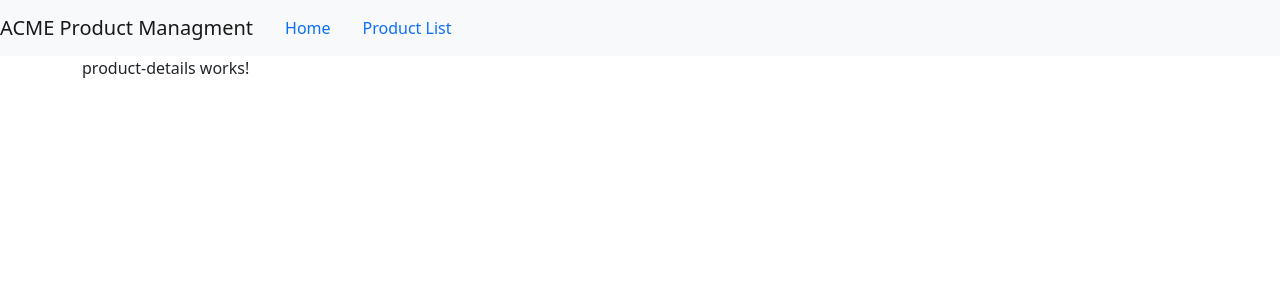
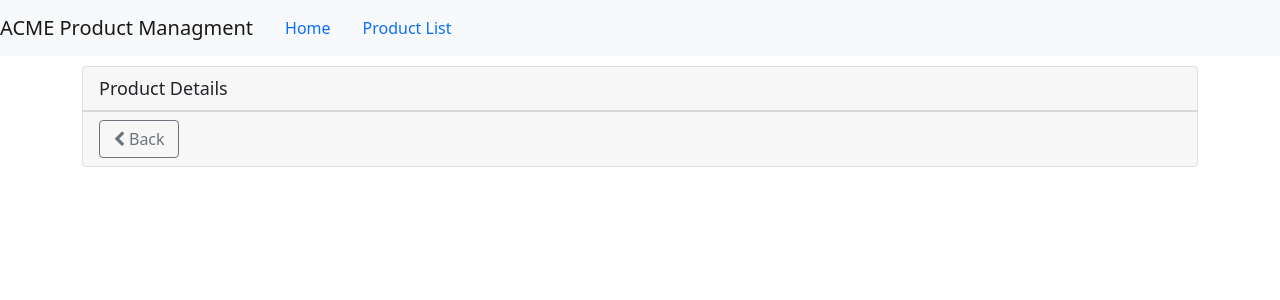
Before and after one commit to kasiakor/angular-acme, an Angular app in the folder APM/: page /products/1 in a window 1280 px wide. Shown: the top 300 px of the page. Built offline with nearby package versions, Linux system fonts and the light colour scheme.

Commit message:
activate a route with the function inside component

```diff
--- a/APM/src/app/products/product-details.component.html
+++ b/APM/src/app/products/product-details.component.html
@@ -1 +1,12 @@
-<p>product-details works!</p>
+<div class='card'>
+    <div class='card-header'>
+      {{pageTitle}}
+    </div>
+    <div class='card-footer'>
+      <button class='btn btn-outline-secondary'
+              style='width:80px'
+              (click)='onBack()'>
+        <i class='fa fa-chevron-left'></i> Back
+      </button>
+    </div>
+</div>
--- a/APM/src/app/products/product-details.component.ts
+++ b/APM/src/app/products/product-details.component.ts
@@ -1,4 +1,5 @@
 import { Component, OnInit } from '@angular/core';
+import { Router } from '@angular/router';
 
 @Component({
   templateUrl: './product-details.component.html',
@@ -7,9 +8,13 @@
 export class ProductDetailsComponent implements OnInit {
   pageTitle: string = 'Product Details';
 
-  constructor() { }
+  constructor(private router: Router) { }
 
   ngOnInit(): void {
+
   }
 
+  onBack(): void {
+    this.router.navigate(['/products']);
+  }
 }
```
